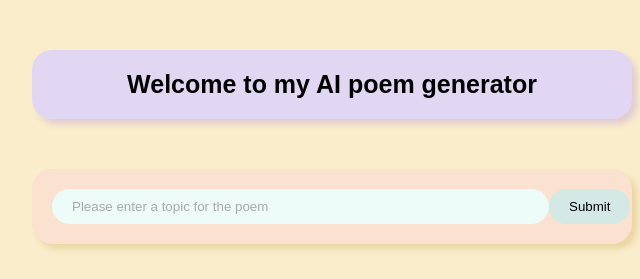
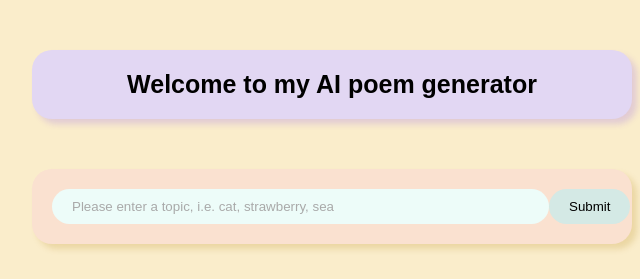
Before and after one commit to itsSonchan/PoemGenerator, a plain HTML site: page index.html in a window 1280 px wide. Shown: the top 279 px of the page, 308-948 px from the left. Drawn offline with nearby package versions, Linux system fonts and the light colour scheme.

Commit message:
added examples to placeholder

```diff
--- a/index.html
+++ b/index.html
@@ -19,7 +19,7 @@
         <input
           type="text"
           id="topic-input"
-          placeholder="Please enter a topic for the poem"
+          placeholder="Please enter a topic, i.e. cat, strawberry, sea"
           autofocus
           required
         />
```
